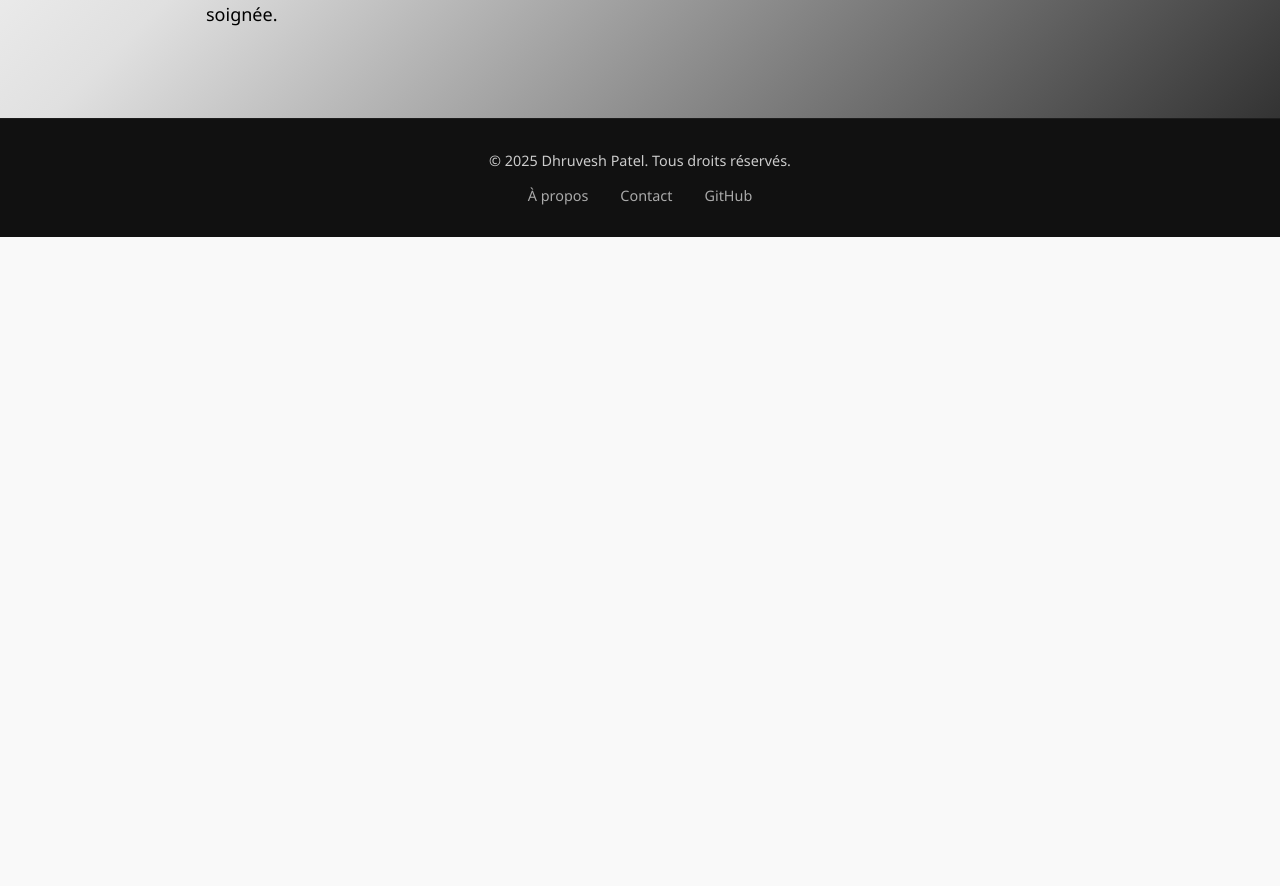
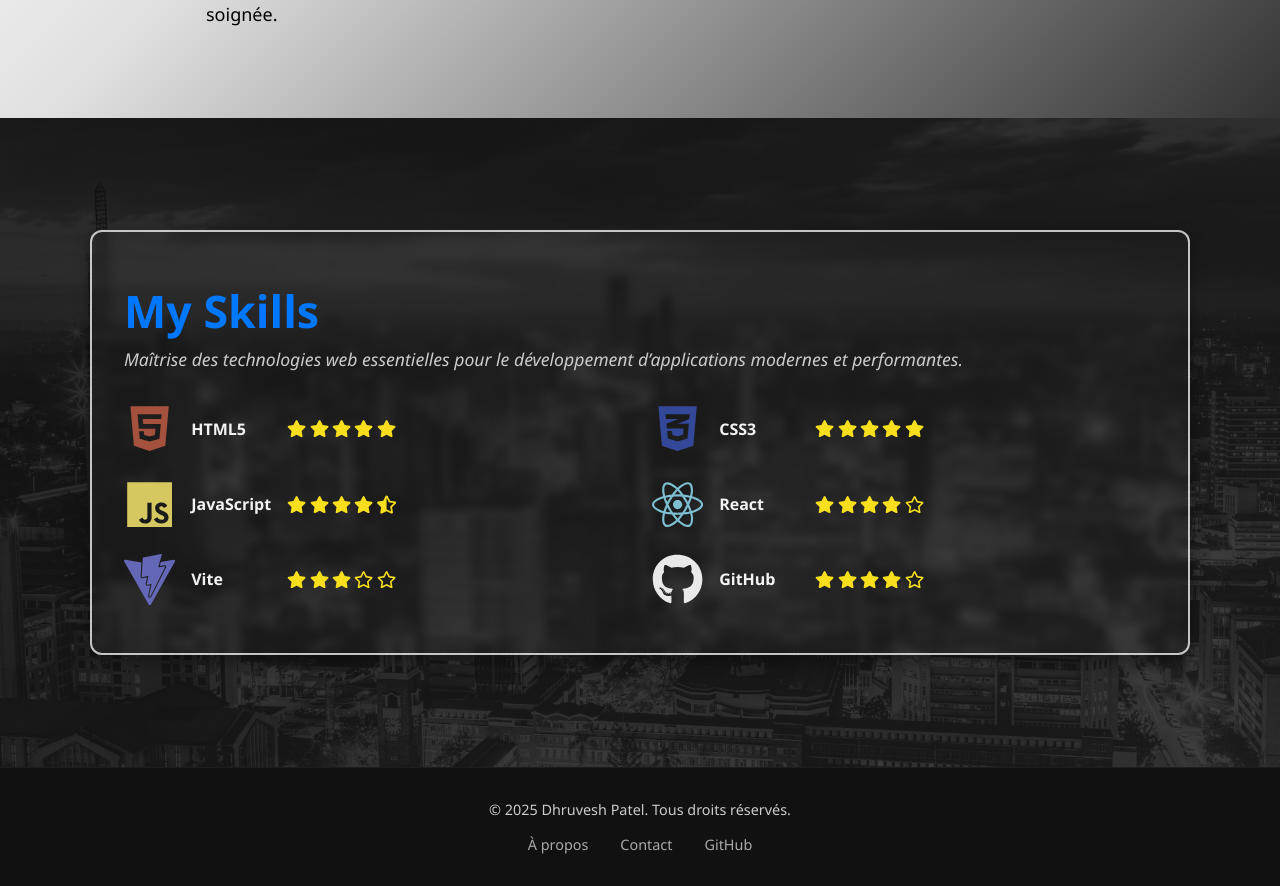
Before and after one commit to dhruvesh-patel2/Portfolio-Dhruvesh, a React (Vite) app: page / in a window 1280 px wide. Shown: the part 970-1856 px from the top of the page. Before the commit the page ends 1207 px from the top, so only its background shows below. Built offline with nearby package versions, Linux system fonts and the light colour scheme.

Commit message:
ajout des compétences avec icônes et description

```diff
--- a/src/components/Skills/Skills.jsx
+++ b/src/components/Skills/Skills.jsx
@@ -0,0 +1,51 @@
+import React from 'react';
+import './Skills.scss';
+import { FaHtml5, FaCss3Alt, FaJs, FaReact, FaGithub, FaStar, FaStarHalfAlt, FaRegStar } from 'react-icons/fa';
+import { SiVite } from 'react-icons/si';
+import nairobiBg from '../../assets/backgrounds/nairobi.png';
+
+const skillsData = [
+  { name: 'HTML5', icon: <FaHtml5 className="skill-icon html" />, level: 5 },
+  { name: 'CSS3', icon: <FaCss3Alt className="skill-icon css" />, level: 5 },
+  { name: 'JavaScript', icon: <FaJs className="skill-icon js" />, level: 4.5 },
+  { name: 'React', icon: <FaReact className="skill-icon react" />, level: 4 },
+  { name: 'Vite', icon: <SiVite className="skill-icon vite" />, level: 3 },
+  { name: 'GitHub', icon: <FaGithub className="skill-icon github" />, level: 4 },
+];
+
+const renderStars = (level) => {
+  const stars = [];
+  for (let i = 1; i <= 5; i++) {
+    if (i <= level) {
+      stars.push(<FaStar key={i} color="#f7df1e" />);
+    } else if (i - level === 0.5) {
+      stars.push(<FaStarHalfAlt key={i} color="#f7df1e" />);
+    } else {
+      stars.push(<FaRegStar key={i} color="#f7df1e" />);
+    }
+  }
+  return stars;
+};
+
+const Skills = () => {
+  return (
+    <section className="skills-section" style={{ backgroundImage: `url(${nairobiBg})` }}>
+      <div className="skills-container">
+        <h2>My Skills</h2>
+        <p>Maîtrise des technologies web essentielles pour le développement d’applications modernes et performantes.</p>
+
+        <div className="skills-list">
+          {skillsData.map(({ name, icon, level }) => (
+            <div key={name} className="skill-item">
+              {icon}
+              <span>{name}</span>
+              <div className="skill-rating">{renderStars(level)}</div>
+            </div>
+          ))}
+        </div>
+      </div>
+    </section>
+  );
+};
+
+export default Skills;
--- a/src/components/Skills/Skills.scss
+++ b/src/components/Skills/Skills.scss
@@ -0,0 +1,234 @@
+@import '../../styles/variables.scss';
+
+.skills-section {
+  position: relative;
+  width: 100%;
+  background-image: url('../../assets/backgrounds/nairobi.png');
+  background-size: cover;
+  background-position: center;
+  display: flex;
+  justify-content: center;
+  align-items: center;
+  padding: 5rem 1rem;
+  color: #f2f2f2;
+  overflow: hidden;
+
+  &::before {
+    content: '';
+    position: absolute;
+    inset: 0;
+    background: linear-gradient(to bottom right, rgba(18, 18, 18, 0.9), rgba(30, 30, 30, 0.85));
+    z-index: 1;
+  }
+}
+
+.skills-container {
+  position: relative;
+  z-index: 2;
+  max-width: 1100px;
+  width: 100%;
+  margin: 2rem 1rem;
+  padding: 3rem 2rem;
+  background-color: rgba(255, 255, 255, 0.02);
+  border-radius: 12px;
+  box-shadow: 0 6px 15px rgba(0, 0, 0, 0.4);
+  backdrop-filter: blur(4px);
+  text-align: left;
+
+
+  border: 2px solid rgba(255, 255, 255, 0.74);
+
+  h2 {
+    font-size: 2.8rem;
+    font-weight: 700;
+    margin-bottom: 0.4rem;
+    color: $color-primary;
+  }
+
+  p {
+    font-style: italic;
+    color: #cccccc;
+    margin-bottom: 2rem;
+    font-size: 1.1rem;
+  }
+
+  .skills-logos {
+    display: flex;
+    gap: 2rem;
+    flex-wrap: wrap;
+    justify-content: start;
+  }
+
+  .skill-icon {
+    font-size: 3.2rem;
+    transition: transform 0.3s ease, filter 0.3s ease;
+    cursor: default;
+    filter: grayscale(40%);
+    opacity: 0.9;
+
+    &.html { color: #e44d26; }
+    &.css { color: #264de4; }
+    &.js { color: #f7df1e; }
+    &.react { color: #61dafb; }
+    &.vite { color: #646cff; }
+    &.github { color: #ffffff; }
+
+    &:hover {
+      transform: scale(1.15);
+      filter: grayscale(0%);
+      opacity: 1;
+    }
+  }
+}
+
+@keyframes pulseBorder {
+  0% {
+    border-color: rgba(255, 255, 255, 0.3);
+    box-shadow: 0 0 5px 1px rgba(255, 255, 255, 0.2);
+  }
+  100% {
+    border-color: rgba(255, 255, 255, 0.8);
+    box-shadow: 0 0 15px 4px rgba(255, 255, 255, 0.6);
+  }
+}
+
+@media (max-width: 768px) {
+  .skills-container {
+    padding: 2rem 1.5rem;
+
+    h2 {
+      font-size: 2.2rem;
+    }
+
+    .skill-icon {
+      font-size: 2.5rem;
+    }
+  }
+}
+@import '../../styles/variables.scss';
+
+.skills-section {
+  position: relative;
+  width: 100%;
+  background-image: url('../../assets/backgrounds/nairobi.png');
+  background-size: cover;
+  background-position: center;
+  display: flex;
+  justify-content: center;
+  align-items: center;
+  padding: 5rem 1rem;
+  color: #f2f2f2;
+  overflow: hidden;
+
+  &::before {
+    content: '';
+    position: absolute;
+    inset: 0;
+    background: linear-gradient(to bottom right, rgba(18, 18, 18, 0.9), rgba(30, 30, 30, 0.85));
+    z-index: 1;
+  }
+}
+
+.skills-container {
+  position: relative;
+  z-index: 2;
+  max-width: 1100px;
+  width: 100%;
+  margin: 2rem 1rem;
+  padding: 3rem 2rem;
+  background-color: rgba(255, 255, 255, 0.02);
+  border-radius: 12px;
+  box-shadow: 0 6px 15px rgba(0, 0, 0, 0.4);
+  backdrop-filter: blur(4px);
+  text-align: left;
+
+
+
+  h2 {
+    font-size: 2.8rem;
+    font-weight: 700;
+    margin-bottom: 0.4rem;
+    color: $color-primary;
+  }
+
+  p {
+    font-style: italic;
+    color: #cccccc;
+    margin-bottom: 2rem;
+    font-size: 1.1rem;
+  }
+
+  .skills-logos {
+    display: flex;
+    gap: 2rem;
+    flex-wrap: wrap;
+    justify-content: start;
+  }
+
+  .skill-icon {
+    font-size: 3.2rem;
+    transition: transform 0.3s ease, filter 0.3s ease;
+    cursor: default;
+    filter: grayscale(40%);
+    opacity: 0.9;
+
+    &.html { color: #e44d26; }
+    &.css { color: #264de4; }
+    &.js { color: #f7df1e; }
+    &.react { color: #61dafb; }
+    &.vite { color: #646cff; }
+    &.github { color: #ffffff; }
+
+    &:hover {
+      transform: scale(1.15);
+      filter: grayscale(0%);
+      opacity: 1;
+    }
+  }
+}
+
+
+
+@media (max-width: 768px) {
+  .skills-container {
+    padding: 2rem 1.5rem;
+
+    h2 {
+      font-size: 2.2rem;
+    }
+
+    .skill-icon {
+      font-size: 2.5rem;
+    }
+  }
+}
+.skills-list {
+  display: grid;
+  grid-template-columns: 1fr; // 1 colonne par défaut (mobile)
+  gap: 1.5rem;
+}
+
+.skill-item {
+  display: flex;
+  align-items: center;
+  gap: 1rem;
+
+  span {
+    min-width: 80px;
+    font-weight: 600;
+    color: #f2f2f2;
+  }
+}
+
+.skill-rating {
+  display: flex;
+  gap: 0.2rem;
+  font-size: 1.2rem;
+  color: #f7df1e;
+}
+
+@media (min-width: 1024px) {
+  .skills-list {
+    grid-template-columns: 1fr 1fr; // 2 colonnes sur grand écran
+  }
+}
--- a/src/pages/Home/Home.jsx
+++ b/src/pages/Home/Home.jsx
@@ -1,6 +1,7 @@
 import React from 'react';
 import Hero from '../../components/Hero/Hero';
 import Introduction from '../../components/Introduction/Introduction';
+import Skills from '../../components/Skills/Skills';
 
 
 function Home() {
@@ -8,6 +9,7 @@ function Home() {
     <>
       <Hero />
       <Introduction />
+      <Skills />
     </>
   );
 }
```
